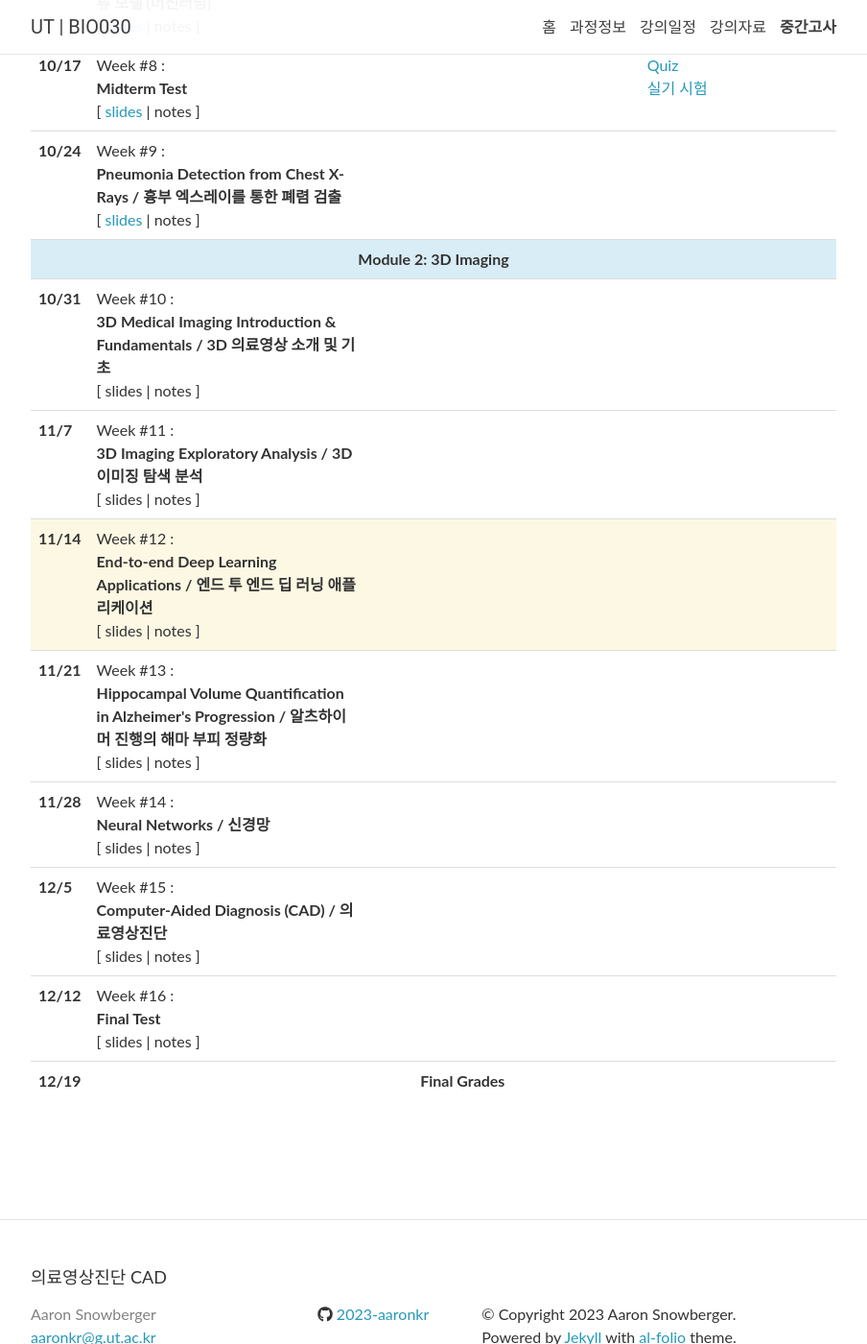
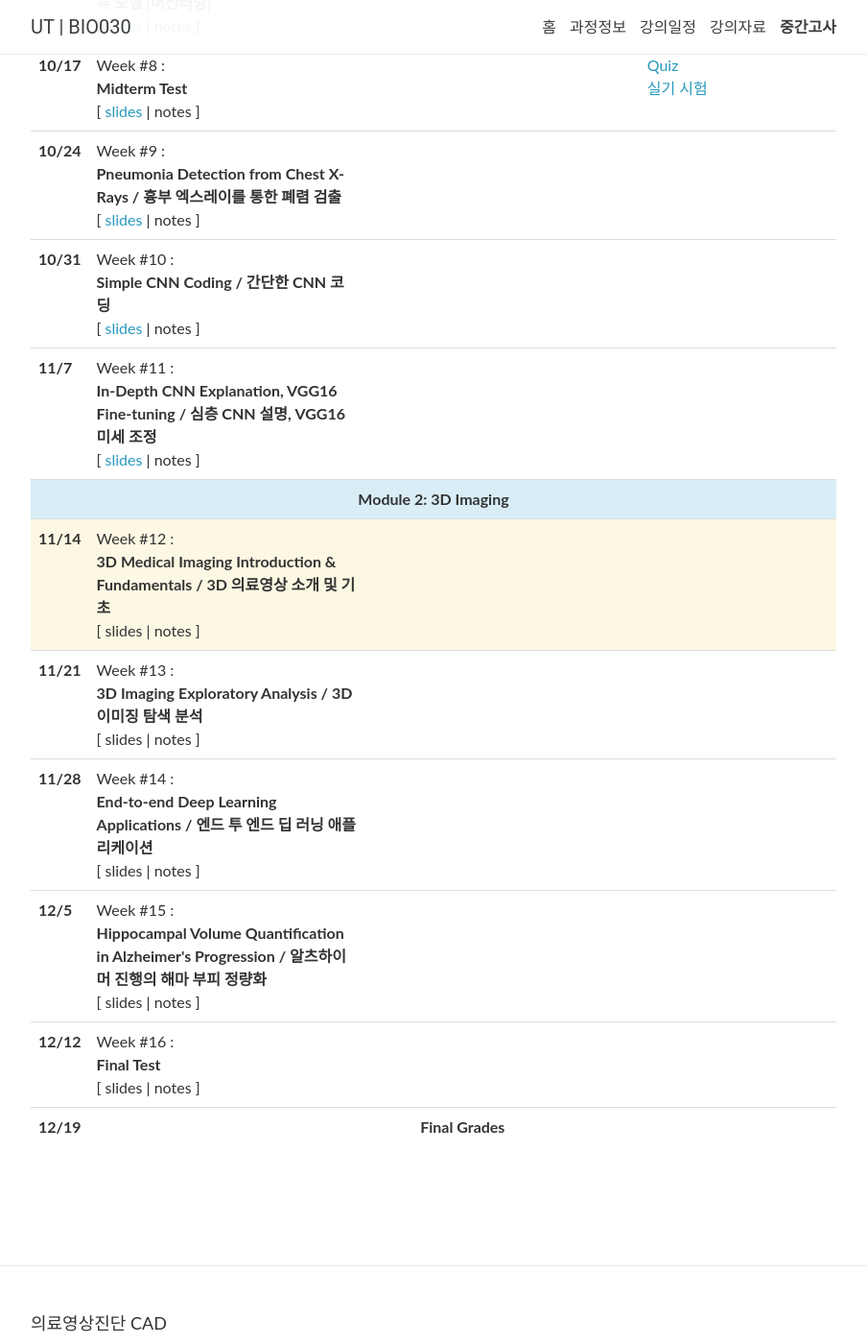
Before and after one commit to 2023-aaronkr/ut-cad, a Jekyll site: the page built from _pages/lectures.md, in a window 1280 px wide and 1400 px high, scrolled down 1015 px. Shown: the whole window at 96% size, without its empty margins (188-1092 px from the left). Built offline with Jekyll 4.4.1, drawn with Linux system fonts in a browser that asks for light colours; nearby versions of some CDN libraries; comment, search, counter and statistics services are not loaded.

Commit message:
Update lectures.yml

```diff
--- a/_data/lectures.yml
+++ b/_data/lectures.yml
@@ -75,28 +75,28 @@
   readings:
   logistics:
 
-- title: "Module 2: 3D Imaging"
-
 - date: 10/31
   week: 10
   title: >
-    <strong>3D Medical Imaging Introduction & Fundamentals / 3D 의료영상 소개 및 기초</strong>
-  slides:
+    <strong>Simple CNN Coding / 간단한 CNN 코딩</strong>
+  slides: "https://docs.google.com/presentation/d/13TdMQplzoouUF00Mx8QDtoFawGtNxmAm1WwMcpzuNMI/edit?usp=sharing"
   readings:
   logistics:
 
 - date: 11/7
   week: 11
   title: >
-    <strong>3D Imaging Exploratory Analysis / 3D 이미징 탐색 분석</strong>
-  slides:
+    <strong>In-Depth CNN Explanation, VGG16 Fine-tuning / 심층 CNN 설명, VGG16 미세 조정</strong>
+  slides: "https://docs.google.com/presentation/d/13TdMQplzoouUF00Mx8QDtoFawGtNxmAm1WwMcpzuNMI/edit?usp=sharing"
   readings:
   logistics:
+
+- title: "Module 2: 3D Imaging"
 
 - date: 11/14
   week: 12
   title: >
-    <strong>End-to-end Deep Learning Applications / 엔드 투 엔드 딥 러닝 애플리케이션</strong>
+    <strong>3D Medical Imaging Introduction & Fundamentals / 3D 의료영상 소개 및 기초</strong>
   slides:
   readings:
   logistics:
@@ -104,7 +104,7 @@
 - date: 11/21
   week: 13
   title: >
-    <strong>Hippocampal Volume Quantification in Alzheimer's Progression / 알츠하이머 진행의 해마 부피 정량화</strong>
+    <strong>3D Imaging Exploratory Analysis / 3D 이미징 탐색 분석</strong>
   slides:
   readings:
   logistics:
@@ -112,7 +112,7 @@
 - date: 11/28
   week: 14
   title: >
-    <strong>Neural Networks / 신경망</strong>
+    <strong>End-to-end Deep Learning Applications / 엔드 투 엔드 딥 러닝 애플리케이션</strong>
   slides:
   readings:
   logistics:
@@ -120,7 +120,7 @@
 - date: 12/5
   week: 15
   title: >
-    <strong>Computer-Aided Diagnosis (CAD) / 의료영상진단</strong>
+    <strong>Hippocampal Volume Quantification in Alzheimer's Progression / 알츠하이머 진행의 해마 부피 정량화</strong>
   slides:
   readings:
   logistics:
```
